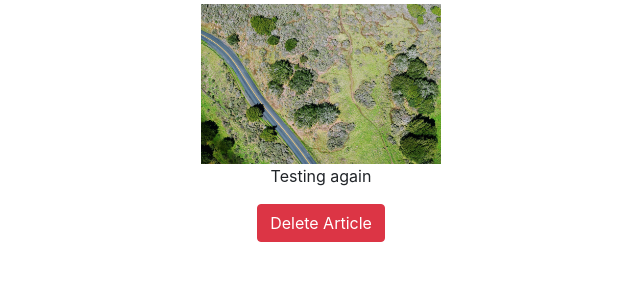
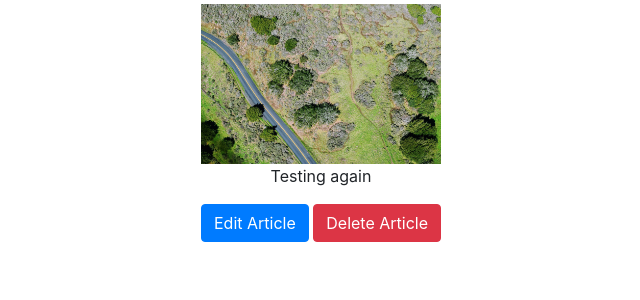
Before and after one commit to QMGrads/techwebsite, a Django app: page /blog/article/8/ in a window 1280 px wide. Shown: the part 188-488 px from the top of the page, without its empty margins (319-959 px from the left). Run offline with Django 3.2, Linux system fonts and the light colour scheme; a user stored in the database is signed in; data comes from the database, SQL or seed files in the repository; both versions use the stored data as it was after the commit; some libraries are stand-ins or nearby versions.

Commit message:
including buttons for edit and delete

```diff
--- a/podc/blog/templates/blog/article.html
+++ b/podc/blog/templates/blog/article.html
@@ -15,8 +15,6 @@
 		{% endif %}
 		<p>{{article_detail.article_title}}</p>
 
-		<form action="{% url 'deletearticle' article_detail.id %}" method="post">
-			{% csrf_token %}
-			<button type="submit" id="delete-btn" class="btn btn-danger">Delete Article</button>
-		</form>
+		<button type="button" onclick="location.href = '{% url 'editarticle' article_detail.id %}';" id="edit-btn" class="btn btn-primary">Edit Article</button>
+		<button type="submit" onclick="location.href = '{% url 'deletearticle' article_detail.id %}';" id="delete-btn" class="btn btn-danger">Delete Article</button>
 	{% endblock %}
```
Also changed, not shown: podc/db.sqlite3.
